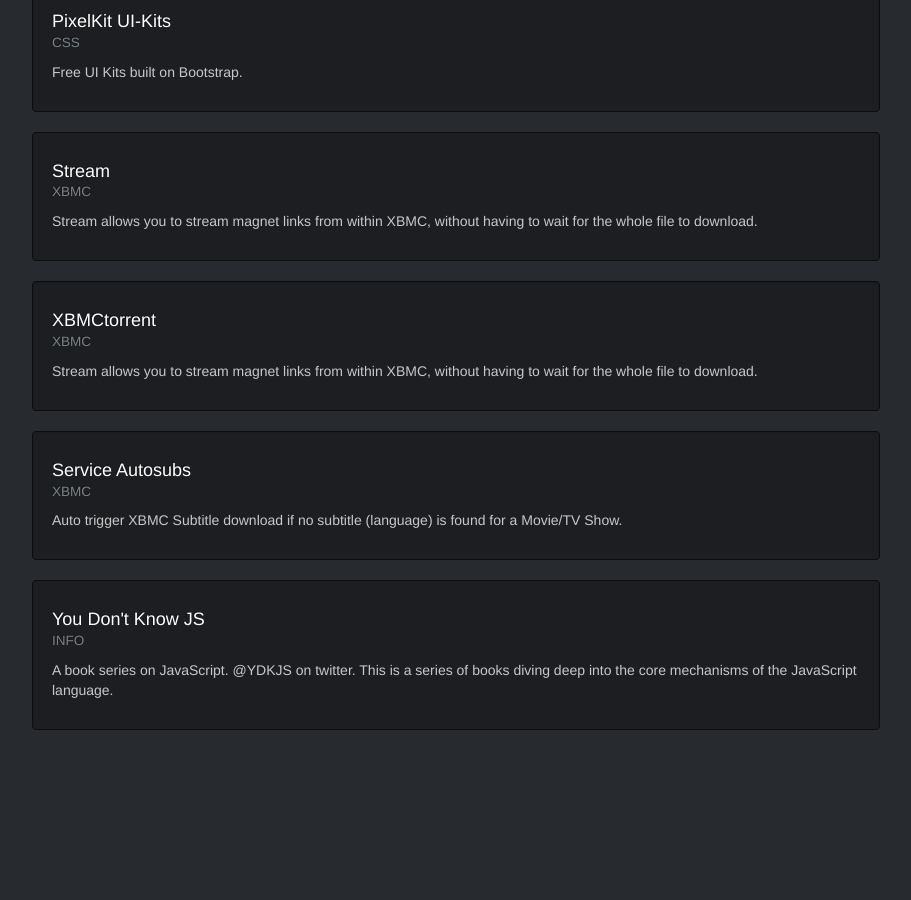
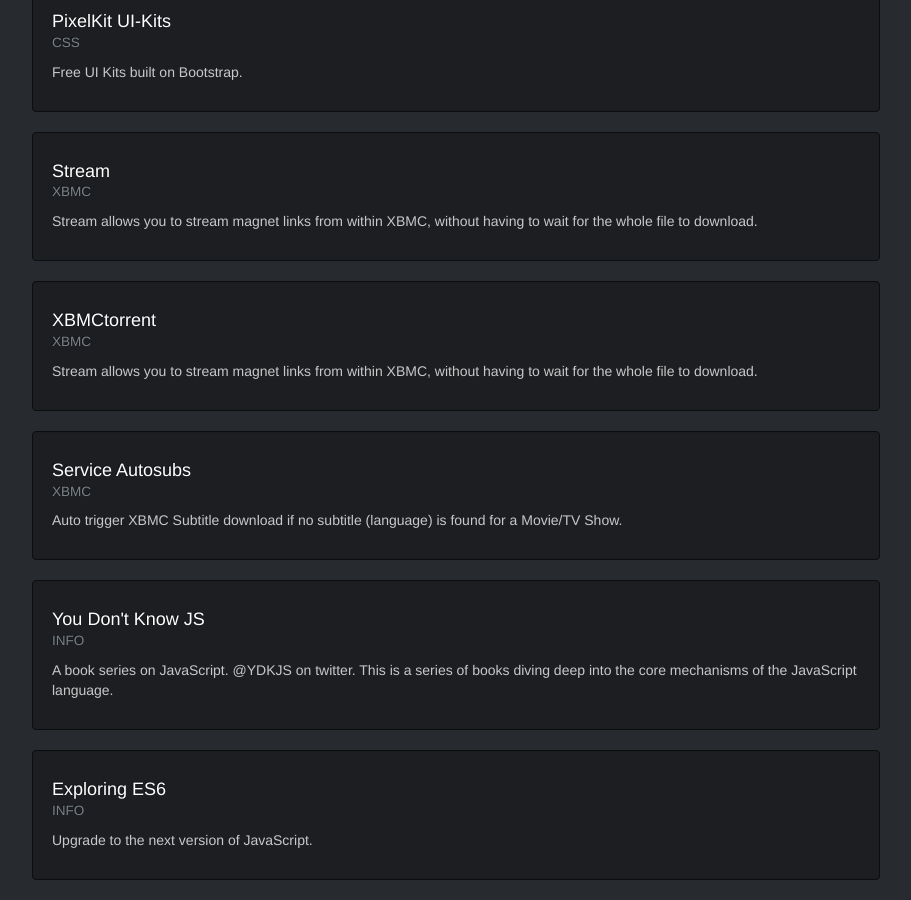
Before and after one commit to donvercety/donvercety.github.io, a Jekyll site: the page built from github.html, in a window 1280 px wide and 900 px high, scrolled down 3822 px. Shown: the whole window, without its empty margins (38-949 px from the left). Built offline with Jekyll 4.4.1, drawn with Linux system fonts in a browser that asks for light colours; nearby versions of some CDN libraries; before the commit the page ends 4572 px from its top, so only the background shows below that.

Commit message:
Update github.yml

```diff
--- a/_data/github.yml
+++ b/_data/github.yml
@@ -274,3 +274,10 @@
     A book series on JavaScript. @YDKJS on twitter. This is a series of books
     diving deep into the core mechanisms of the JavaScript language.
   info: false
+
+- name: Exploring ES6
+  link: https://leanpub.com/exploring-es6/read
+  language: info
+  desc: >
+    Upgrade to the next version of JavaScript.
+  info: false
```
